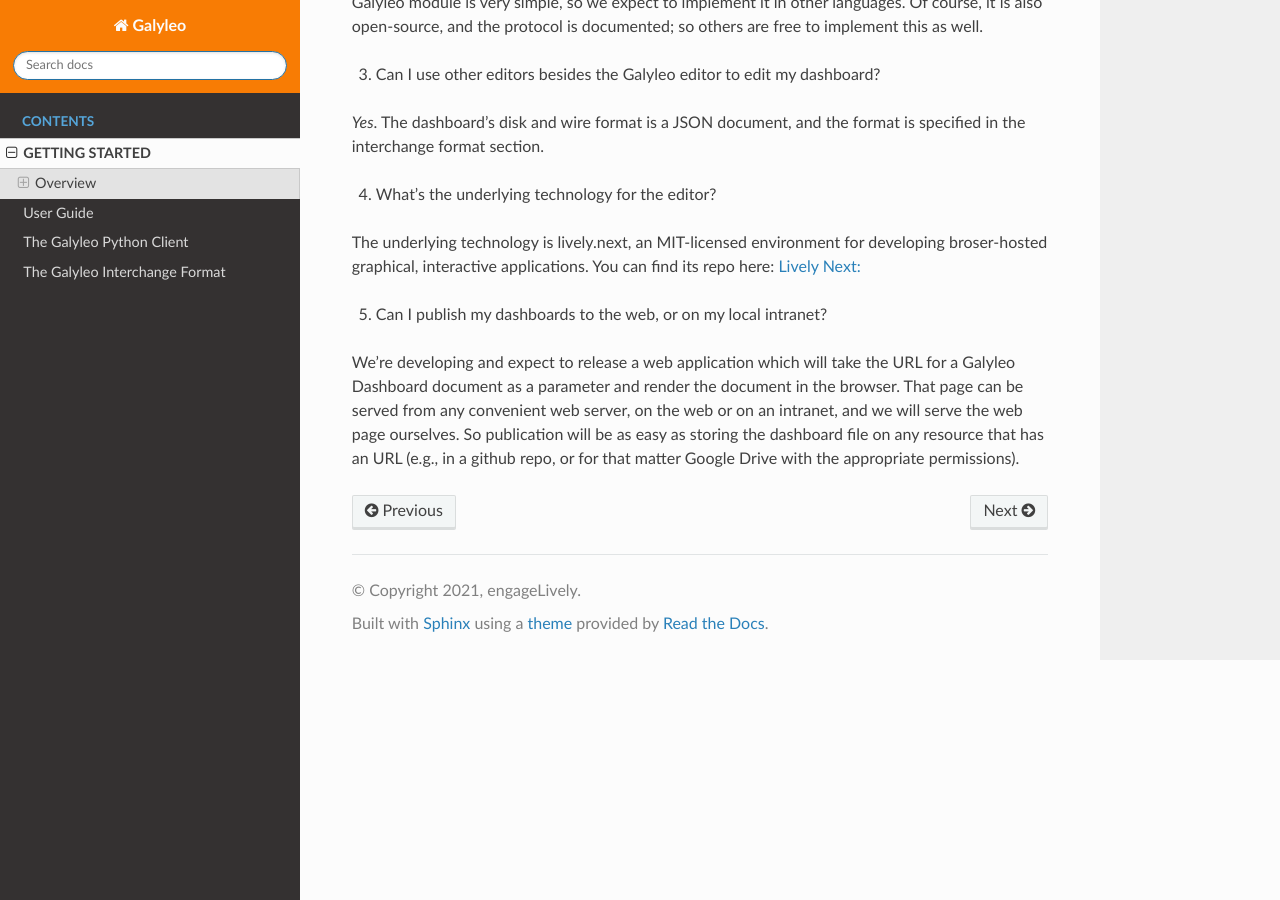
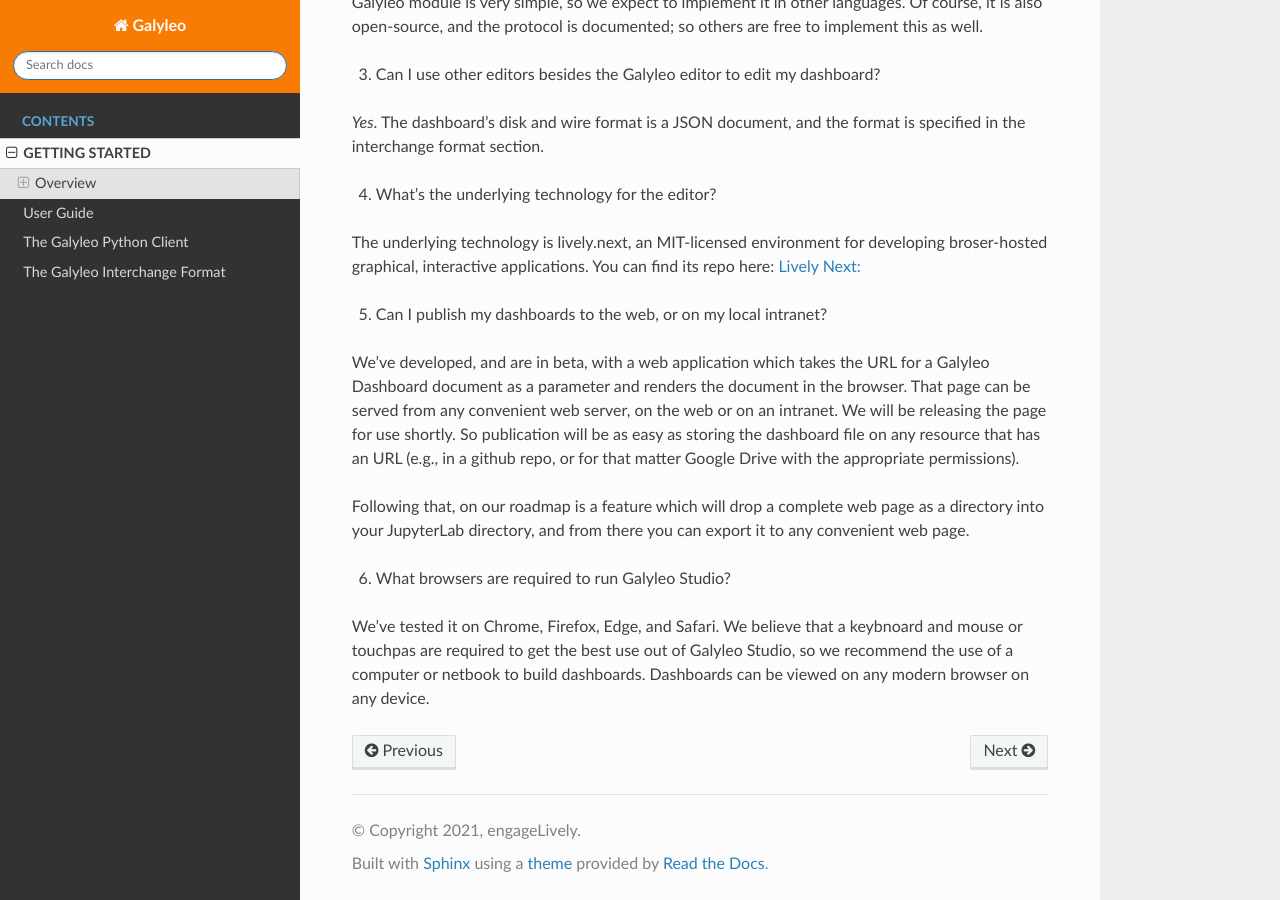
Before and after one commit to engageLively/galyleo-user-docs, a Sphinx documentation site: the page built from source/overview.rst, in a window 1280 px wide and 900 px high, scrolled down 1530 px. Built offline with Sphinx 7.4.7 and the Read the Docs theme 2.0.0, drawn with Linux system fonts in a browser that asks for light colours.

Commit message:
added notes to FAQ

```diff
--- a/source/overview.rst
+++ b/source/overview.rst
@@ -48,4 +48,10 @@
 
 5. Can I publish my dashboards to the web, or on my local intranet?
 
-We're developing and expect to release a web application which will take the URL for a Galyleo Dashboard document as a parameter and render the document in the browser.  That page can be served from any convenient web server, on the web or on an intranet, and we will serve the web page ourselves.  So publication will be as easy as storing the dashboard file on any resource that has an URL (e.g., in a github repo, or for that matter Google Drive with the appropriate permissions).
+We've developed, and are in beta, with  a web application which  takes the URL for a Galyleo Dashboard document as a parameter and renders the document in the browser.  That page can be served from any convenient web server, on the web or on an intranet.  We will be releasing the page for use shortly.  So publication will be as easy as storing the dashboard file on any resource that has an URL (e.g., in a github repo, or for that matter Google Drive with the appropriate permissions).
+
+Following that, on our roadmap is a feature which will drop a complete web page as a directory into your JupyterLab directory, and from there you can export it to any convenient web page.
+
+6. What browsers are required to run Galyleo Studio?
+
+We've tested it on Chrome, Firefox, Edge,  and Safari.  We believe that a keybnoard and mouse or touchpas are required to get the best use out of Galyleo Studio, so we recommend the use of a computer or netbook to build dashboards.  Dashboards can be viewed on any modern browser on any device.
```
